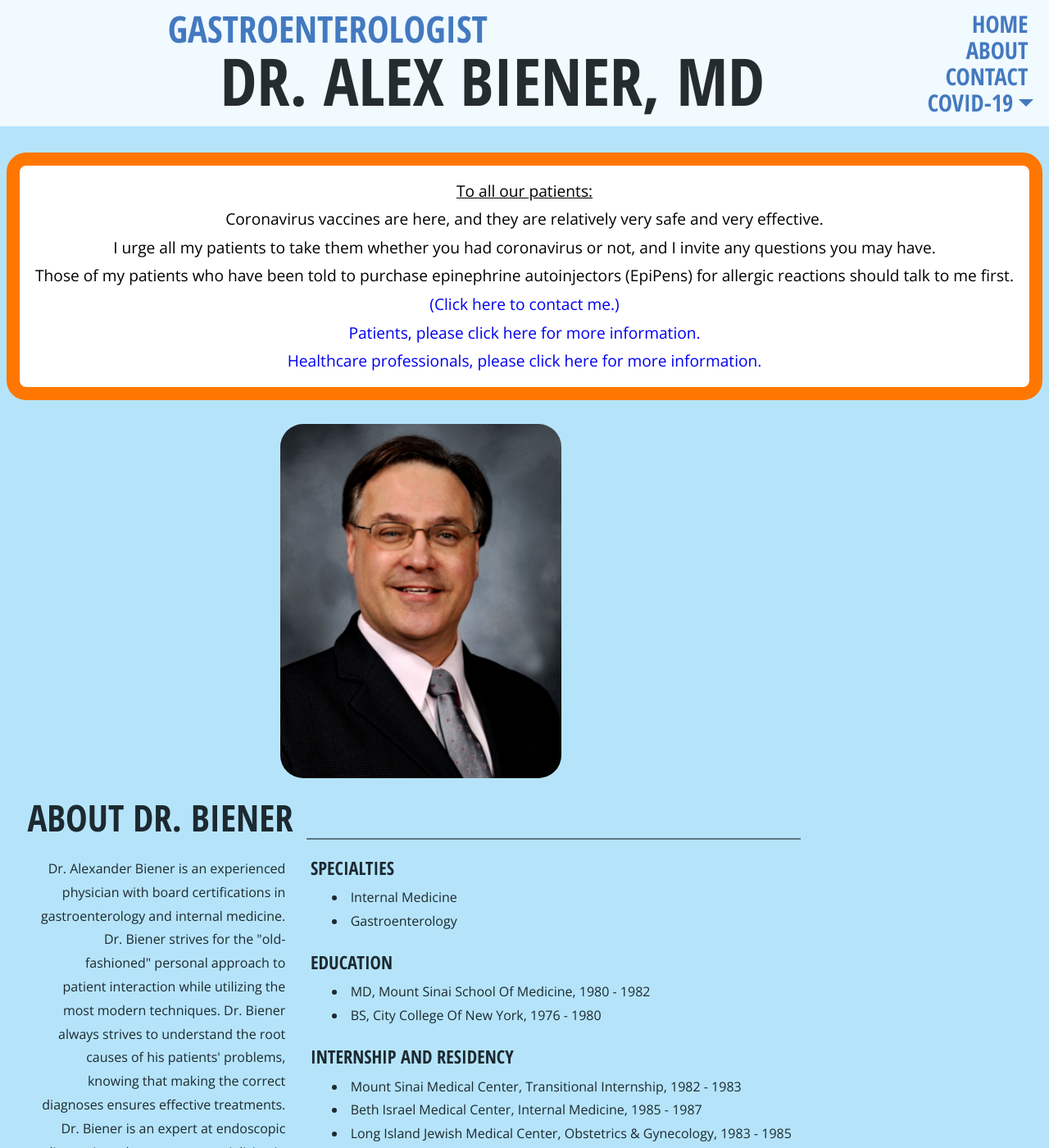
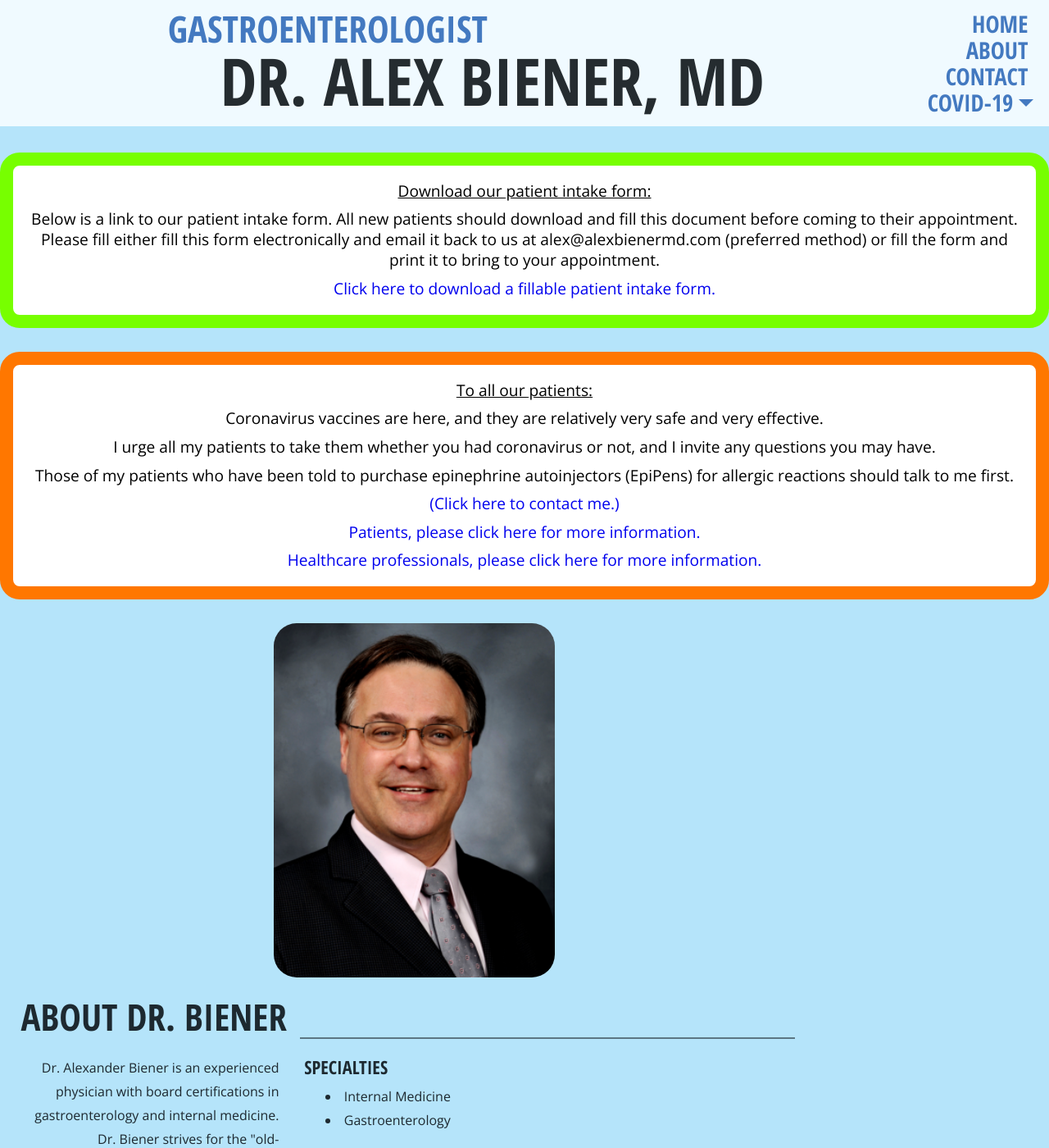
Before and after one commit to alexbienermd/alexbienermd.github.io, a Jekyll site: the page built from index.markdown, in a window 1280 px wide and 1400 px high. Shown: the whole window at 82% size. Built offline with Jekyll 4.4.1, drawn with Linux system fonts in a browser that asks for light colours; nearby versions of some CDN libraries.

Commit message:
Add link for patient intake form to index page

```diff
--- a/index.markdown
+++ b/index.markdown
@@ -3,6 +3,12 @@ layout: default
 ---
 
 <a class="anchor" id="home"></a>
+
+<div class="patient-intake-form-alert-frontpage">
+  <p><u>Download our patient intake form:</u></p>
+  <p>Below is a link to our patient intake form. All new patients should download and fill this document before coming to their appointment. Please fill either fill this form electronically and email it back to us at alex@alexbienermd.com (preferred method) or fill the form and print it to bring to your appointment.</p>
+  <p><a href="https://drive.google.com/file/d/1m8ioJLwBfpZpaHa3OFRLJTiqbQhBO3sU/">Click here to download a fillable patient intake form.</a></p>
+</div>
 
 <div class="covid-alert-frontpage">
   <p><u>To all our patients:</u></p>
--- a/main.css
+++ b/main.css
@@ -138,6 +138,21 @@ h3 {
 }
 
 .covid-alert-frontpage p ~ p {
+	margin-top: .5em;
+}
+
+.patient-intake-form-alert-frontpage {
+  background: #fff;
+  border: 1rem solid #77ff00;
+  border-radius: 1.5rem;
+  font-size: larger;
+  line-height: 1.3em;
+  margin: 0 0 1.5em;
+  padding: 1em;
+  text-align: center;
+}
+
+.patient-intake-form-alert-frontpage p ~ p {
 	margin-top: .5em;
 }
 
```
